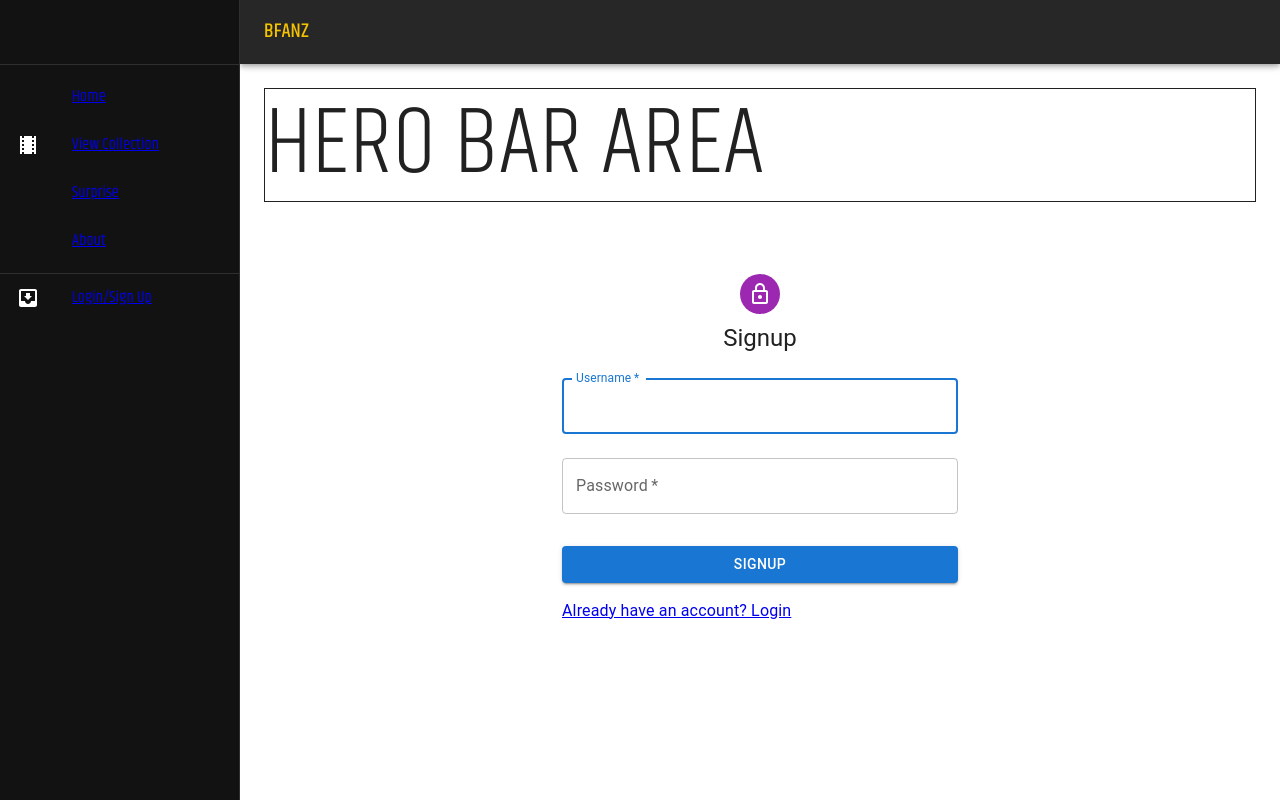
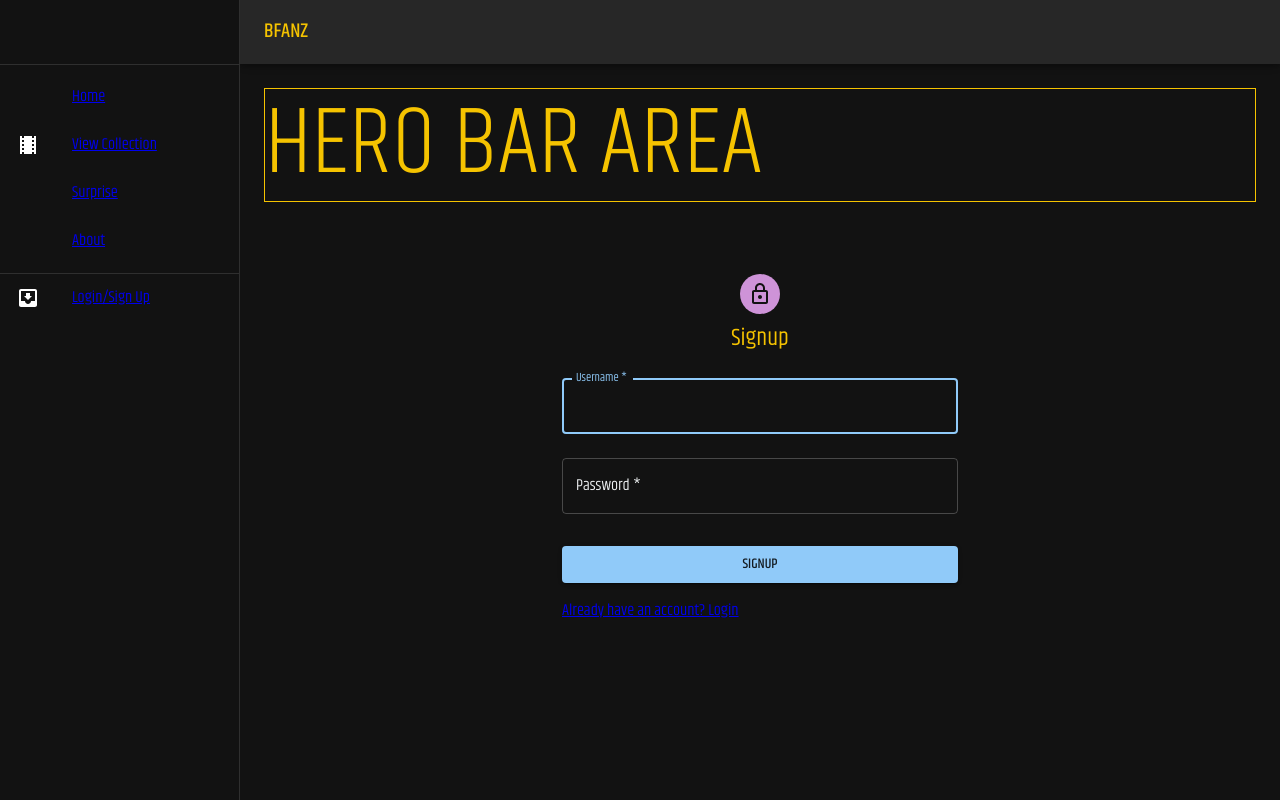
Before and after one commit to WilliamCrownover/bfanz, a React (Create React App) app in the folder client/: page /signup in a window 1280 px wide. Built offline with nearby package versions, Linux system fonts and the light colour scheme.

Commit message:
Fixed login and signup pages using default theme styles

```diff
--- a/client/src/pages/Login.js
+++ b/client/src/pages/Login.js
@@ -8,7 +8,6 @@ import Link from '@mui/material/Link';
 import Box from '@mui/material/Box';
 import LockOutlinedIcon from '@mui/icons-material/LockOutlined';
 import Container from '@mui/material/Container';
-import { createTheme, ThemeProvider } from '@mui/material/styles';
 import { useMutation } from '@apollo/client';
 import { LOGIN } from '../utils/mutations';
 import Auth from '../utils/auth';
@@ -42,8 +41,6 @@ const Login = () => {
 		}
 	};
 
-	const theme = createTheme();
-
 	return (
 		<Grid container >
 			<Grid sx={{ border: 1 }} item xs={12}>
@@ -51,7 +48,6 @@ const Login = () => {
 					HERO BAR AREA
 				</Typography>
 			</Grid>
-			<ThemeProvider theme={theme}>
 			<Container component="main" maxWidth="xs">
 				<CssBaseline />
 				<Box
@@ -112,7 +108,6 @@ const Login = () => {
 					</Box>
 				</Box>
 			</Container>
-			</ThemeProvider>
 		</Grid>
 	);
 };
--- a/client/src/pages/Signup.js
+++ b/client/src/pages/Signup.js
@@ -7,7 +7,6 @@ import TextField from '@mui/material/TextField';
 import Box from '@mui/material/Box';
 import LockOutlinedIcon from '@mui/icons-material/LockOutlined';
 import Container from '@mui/material/Container';
-import { createTheme, ThemeProvider } from '@mui/material/styles';
 import { useMutation } from '@apollo/client';
 import { ADD_USER } from '../utils/mutations';
 import Auth from '../utils/auth';
@@ -41,8 +40,6 @@ const Signup = () => {
 		}
 	};
 
-	const theme = createTheme();
-
 	return (
 		<Grid container >
 			<Grid sx={{ border: 1 }} item xs={12}>
@@ -50,7 +47,6 @@ const Signup = () => {
 					HERO BAR AREA
 				</Typography>
 			</Grid>
-			<ThemeProvider theme={theme}>
 			<Container component="main" maxWidth="xs">
 				<CssBaseline />
 				<Box
@@ -106,7 +102,6 @@ const Signup = () => {
 					</Box>
 				</Box>
 			</Container>
-			</ThemeProvider>
 		</Grid>
 	);
 };
```
Lines whose indentation alone changed are shown as unchanged.
